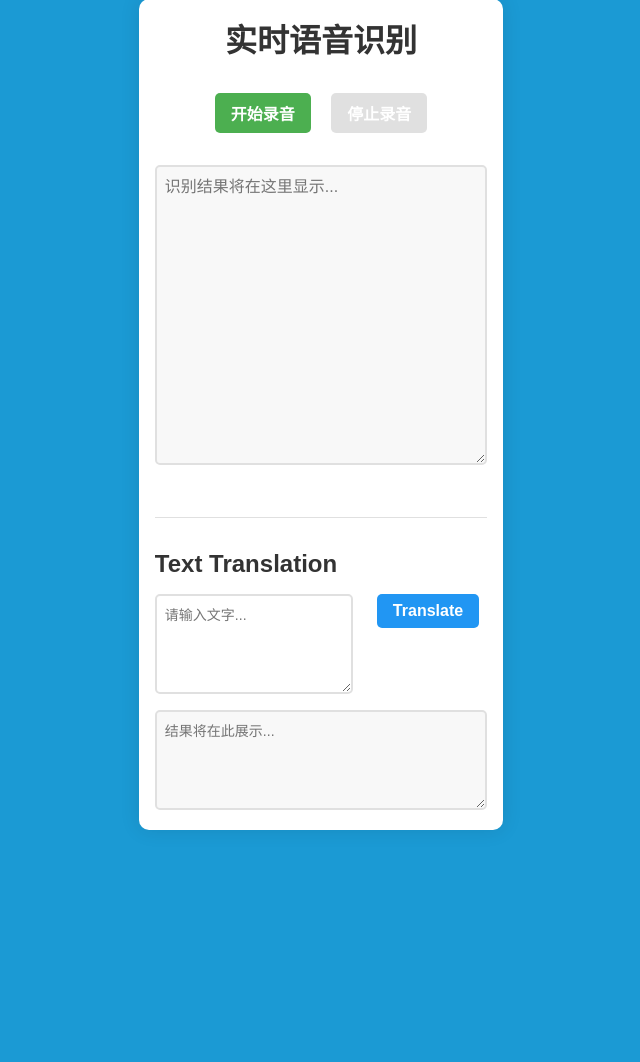
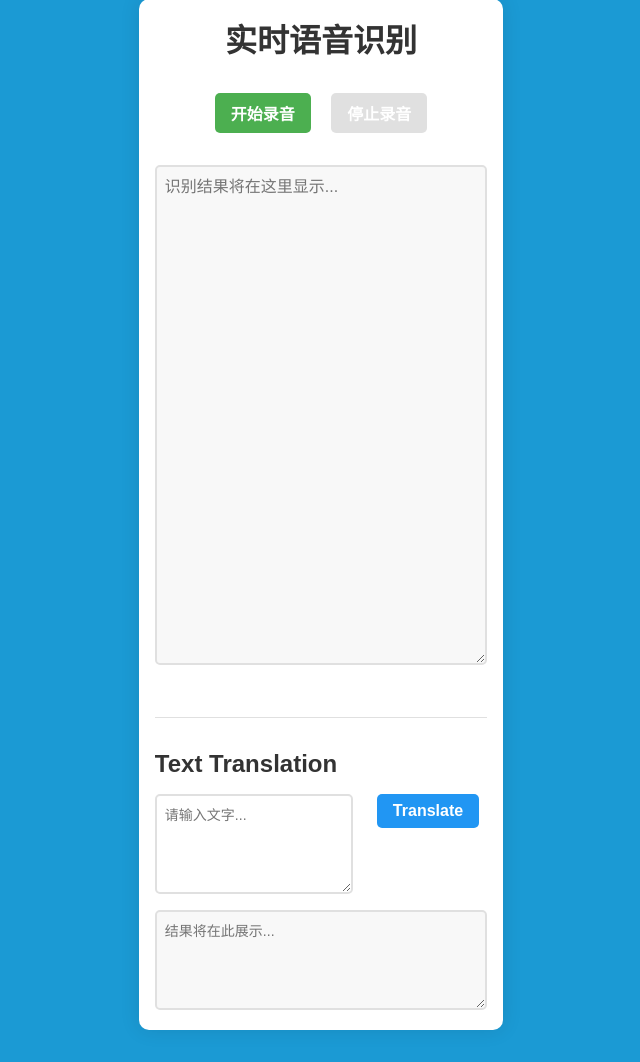
Before and after one commit to sextent/llm_web_practice, a Flask app: page / in a window 1280 px wide. Shown: the part 33-1095 px from the top of the page, without its empty margins (319-959 px from the left). Before the commit the page ends 863 px from the top, so only its background shows below. Run offline with Flask 2, Linux system fonts and the light colour scheme; parts of the project's set-up code (start-up, migrations or seed data) failed here and were passed over; some libraries are stand-ins or nearby versions.

Commit message:
update html

```diff
--- a/app/static/style.css
+++ b/app/static/style.css
@@ -16,7 +16,7 @@ body {
 
 /* 主容器样式 */
 .container {
-    max-width: 800px;
+    max-width: 1600px;
     margin: 2rem auto;
     padding: 1rem;
     background-color: white;
@@ -82,7 +82,7 @@ button {
 /* 文本区域样式 */
 #output {
     width: 100%;
-    height: 300px;
+    height: 500px;
     margin: 1rem 0;
     padding: 0.5rem;
     border: 2px solid #e0e0e0;
```
